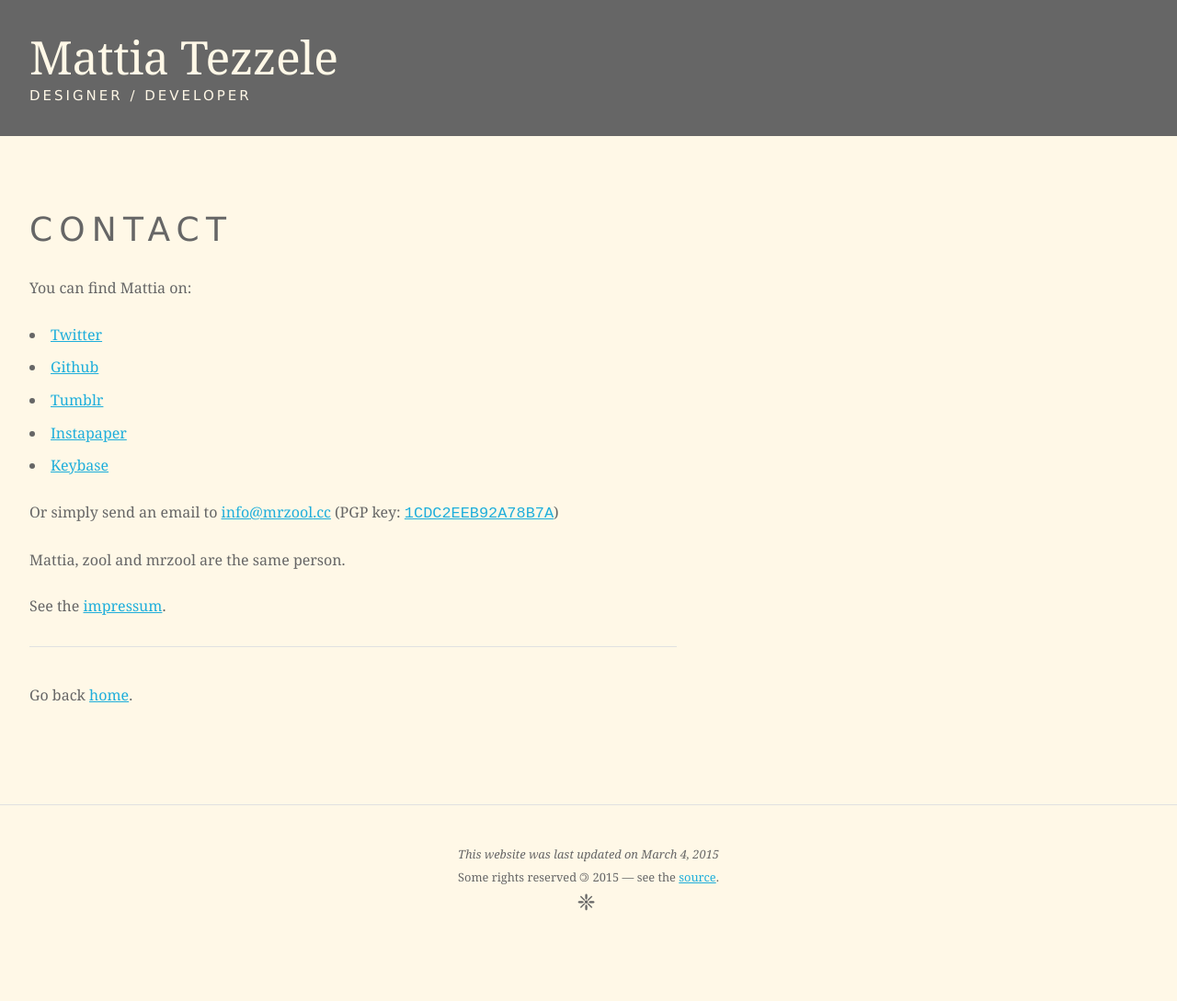
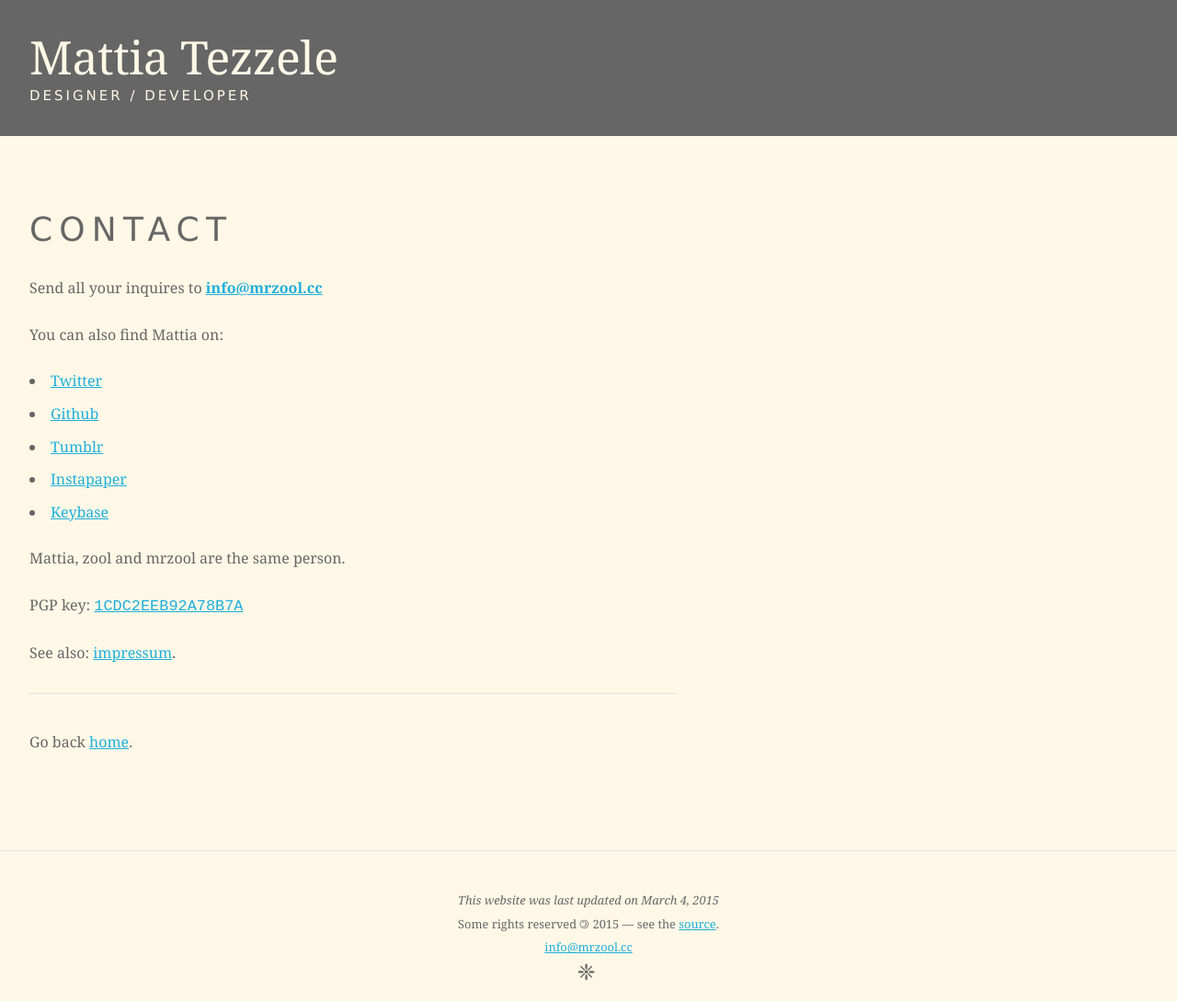
Before and after one commit to mrzool/mrzool.github.io, a Jekyll site: the page built from contact/index.md, in a window 1280 px wide. Shown: the whole page at 92% size. Built offline with Jekyll 4.4.1, drawn with Linux system fonts in a browser that asks for light colours; before the commit the page ends 1013 px from its top, so only the background shows below that.

Commit message:
Better everything

```diff
--- a/_config.yml
+++ b/_config.yml
@@ -1,7 +1,7 @@
 name: "mrzool / designer & developer / berlin"
 description: "Personal website of Mattia 'Zool' Tezzele, designer and developer based in Berlin"
 author: "mrzool"
-email: '<span>info<span class="display-none">CRAWLERS</span>@<span class="display-none">GONNA</span>mrzool<span class="display-none">CRAWL</span>.cc</span>'
+email: 'info@mrzool.cc'
 url: "http://mrzool.cc"
 # url: "http://localhost:3000"
 future: true
--- a/_includes/_footer.html
+++ b/_includes/_footer.html
@@ -1,9 +1,11 @@
 <footer class="center">
   <hr class="mt0">
-  <small><em>This website was last updated on {{ 'now' | date: "%B %-d, %Y" }}</em></small>
-  <br>
-  <small>Some rights reserved <span class="flip">&copy;</span> {{ 'now' | date: "%Y" }} &mdash; see the <a href="https://github.com/mrzool/mrzool.github.io">source</a>.</small>
-  <br>
-  <!-- <small>See the <a href="https://github.com/mrzool/mrzool.github.io" title="See the source on Github">source</a></small> -->
+  <small>
+    <em>This website was last updated on {{ 'now' | date: "%B %-d, %Y" }}</em>
+    <br>
+    Some rights reserved <span class="flip">&copy;</span> {{ 'now' | date: "%Y" }} &mdash; see the <a href="https://github.com/mrzool/mrzool.github.io">source</a>.
+    <br>
+    <a href="mailto:{{site.email}}">{{site.email}}</a>
+  </small>
   <h3 class="mt0">&#10056;</h3>
 </footer>
--- a/contact/index.md
+++ b/contact/index.md
@@ -5,7 +5,9 @@ title: 'Contact'
 
 # {{page.title}}
 
-You can find Mattia on:
+Send all your inquires to **[{{site.email}}](mailto:{{site.email}})**
+
+You can also find Mattia on:
 
 - [Twitter](https://twitter.com/__zool "Twitter")
 - [Github](https://github.com/mrzool "Github")
@@ -13,8 +15,8 @@ You can find Mattia on:
 - [Instapaper](https://www.instapaper.com/p/__zool "Instapaper")
 - [Keybase](https://keybase.io/zool "Keybase")
 
-Or simply send an email to [{{site.email}}](mailto:mattia.tezzele@gmail.com) (PGP key: <span class="monospace" style="font-size: 1.3em">[1CDC2EEB92A78B7A](https://keybase.io/zool/key.asc)</span>)
-
 Mattia, zool and mrzool are the same person.
 
-See the [impressum]({{site.url}}/impressum "Impressum page").
+PGP key: <span class="monospace" style="font-size: 1.3em">[1CDC2EEB92A78B7A](https://keybase.io/zool/key.asc)
+
+See also: [impressum](../impressum "Impressum page").
```
